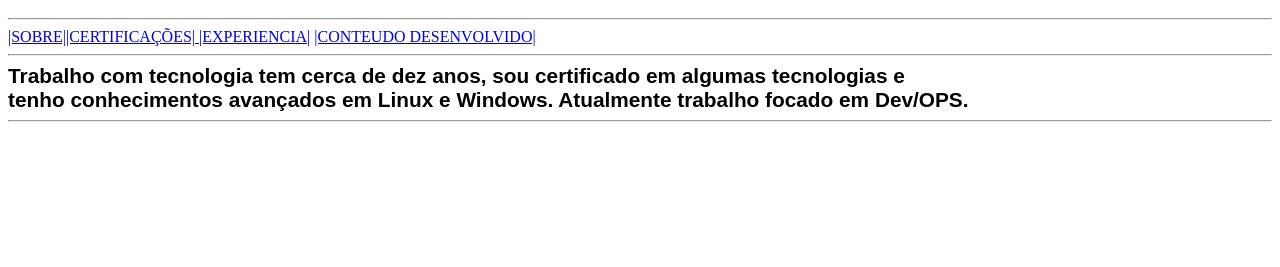
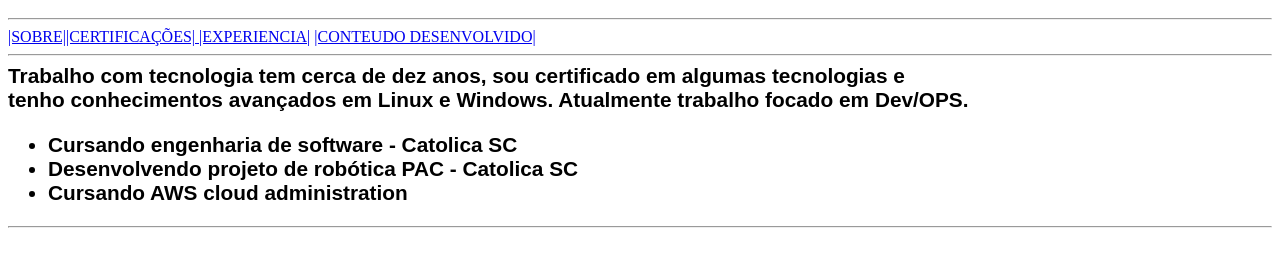
Before and after one commit to renedlean/profile, a plain HTML site: page index.html in a window 1280 px wide. Shown: the part 181-448 px from the top of the page. Drawn offline with Linux system fonts and the light colour scheme.

Commit message:
new version index

```diff
--- a/index.html
+++ b/index.html
@@ -11,7 +11,12 @@
     <hr>
     <div class="font-properties">
       Trabalho com tecnologia tem cerca de dez anos, sou certificado em algumas tecnologias e<br>
-      tenho conhecimentos avançados em Linux e Windows. Atualmente trabalho focado em Dev/OPS.
+      tenho conhecimentos avançados em Linux e Windows. Atualmente trabalho focado em Dev/OPS.<br>
+      <ul>
+        <li>Cursando engenharia de software - Catolica SC</li>
+        <li>Desenvolvendo projeto de robótica PAC - Catolica SC</li>
+        <li>Cursando AWS cloud administration</li>
+      </ul>
     </div>
     <hr>
   </body>
```
